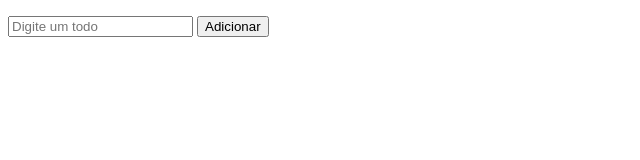
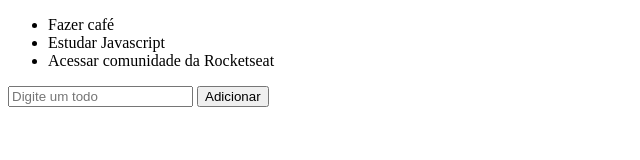
Before and after one commit to fabiovige/Curso-Java-Script, a plain HTML site: page index.html in a window 1280 px wide. Shown: the whole page, without its empty margins (0-640 px from the left). Drawn offline with Linux system fonts and the light colour scheme.

Commit message:
Renderizando Todos

```diff
--- a/index.html
+++ b/index.html
@@ -4,7 +4,7 @@
     <meta charset="UTF-8">
     <meta name="viewport" content="width=device-width, initial-scale=1.0">
     <meta http-equiv="X-UA-Compatible" content="ie=edge">
-    <title>Iniciando aplicação</title>
+    <title>Renderizando Todos</title>
 </head>
 <body>
 
@@ -15,6 +15,6 @@
         <button>Adicionar</button>
     </div>
 
-    <script src="./todos.js"></script>
+    <script src="todos.js"></script>
 </body>
 </html>
--- a/todos.js
+++ b/todos.js
@@ -1,4 +1,4 @@
-var listElement = document.querySelector('#app li');
+var listElement = document.querySelector('#app ul');
 var inputElement = document.querySelector('#app input');
 var buttonElement = document.querySelector('#app button');
 
@@ -7,3 +7,15 @@ var todos = [
     'Estudar Javascript',
     'Acessar comunidade da Rocketseat',
 ];
+
+function renderTodos() {
+    for (todo of todos) {
+        var todoElement = document.createElement('li');
+        var todoText = document.createTextNode(todo);
+
+        todoElement.appendChild(todoText);
+        listElement.appendChild(todoElement);
+    }
+}
+
+renderTodos();
```
Also changed, not shown: 1 other file.
